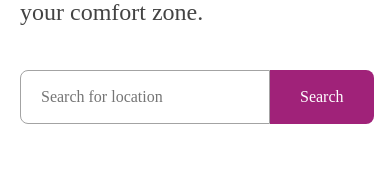
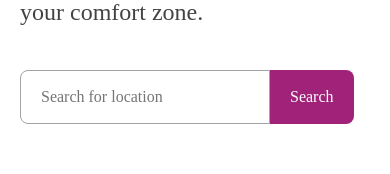
Before and after one commit to Emmaxfans/meta-bnb, a React (Create React App) app: page / in a window 390 px wide. Shown: the part 455-629 px from the top of the page. Built offline with nearby package versions, Linux system fonts and the light colour scheme.

Commit message:
feat: making necessary changes to search input on the home page

```diff
--- a/src/pages/Home.css
+++ b/src/pages/Home.css
@@ -219,7 +219,7 @@ padding: 13px 44px;
 }
 
 
-@media screen and (max-width: 768px) {
+@media screen and (min-width: 320px) and (max-width: 768px) {
 
   .conx-1{
     margin-top: 50px;
@@ -305,7 +305,7 @@ padding: 13px 44px;
     /* border-radius: 8px 0px 0px 8px; */
     width: 250px;
     /* height: 250px; */
-    padding-right: 100px;
+    /* padding-right: 100px; */
     padding-left: 20px;
   }
 
@@ -315,7 +315,7 @@ padding: 13px 44px;
     background: linear-gradient(90deg, #A02279 11.45%, #A02279 11.46%);
     border-radius: 0px 8px 8px 0px;
     width: 150px;
-    padding: 15px 30px;
+    padding: 15px 20px;
     text-decoration: none;
     text-align: center;
     color: white;
```
